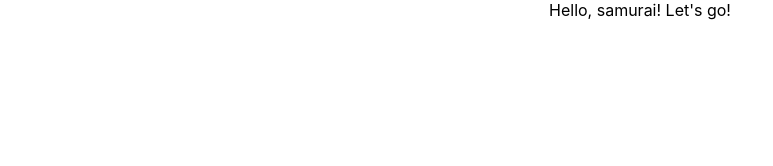
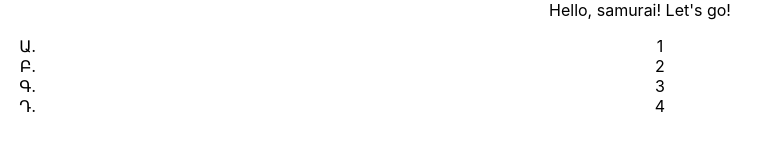
Before and after one commit to bekadev/SamurayWay01, a React (Create React App) app: page / in a window 1280 px wide. Shown: the top 166 px of the page, without its empty margins (0-773 px from the left). Built offline with nearby package versions, Linux system fonts and the light colour scheme.

Commit message:
lesson 6

```diff
--- a/src/App.css
+++ b/src/App.css
@@ -36,3 +36,7 @@
     transform: rotate(360deg);
   }
 }
+
+ul li {
+  list-style-type: armenian;
+}
--- a/src/App.tsx
+++ b/src/App.tsx
@@ -2,11 +2,17 @@ import React from 'react';
 import './App.css';
 
 function App() {
-  return (
-    <div className="App">
-     Hello, samurai! Let's go!
-    </div>
-  );
+    return (
+        <div className="App">
+            Hello, samurai! Let's go!
+            <ul>
+                <li>1</li>
+                <li>2</li>
+                <li>3</li>
+                <li>4</li>
+            </ul>
+        </div>
+    );
 }
 
 export default App;
--- a/src/index.tsx
+++ b/src/index.tsx
@@ -7,5 +7,3 @@ ReactDOM.render(
     <App />,
   document.getElementById('root')
 );
-
-// sdf test!
```
